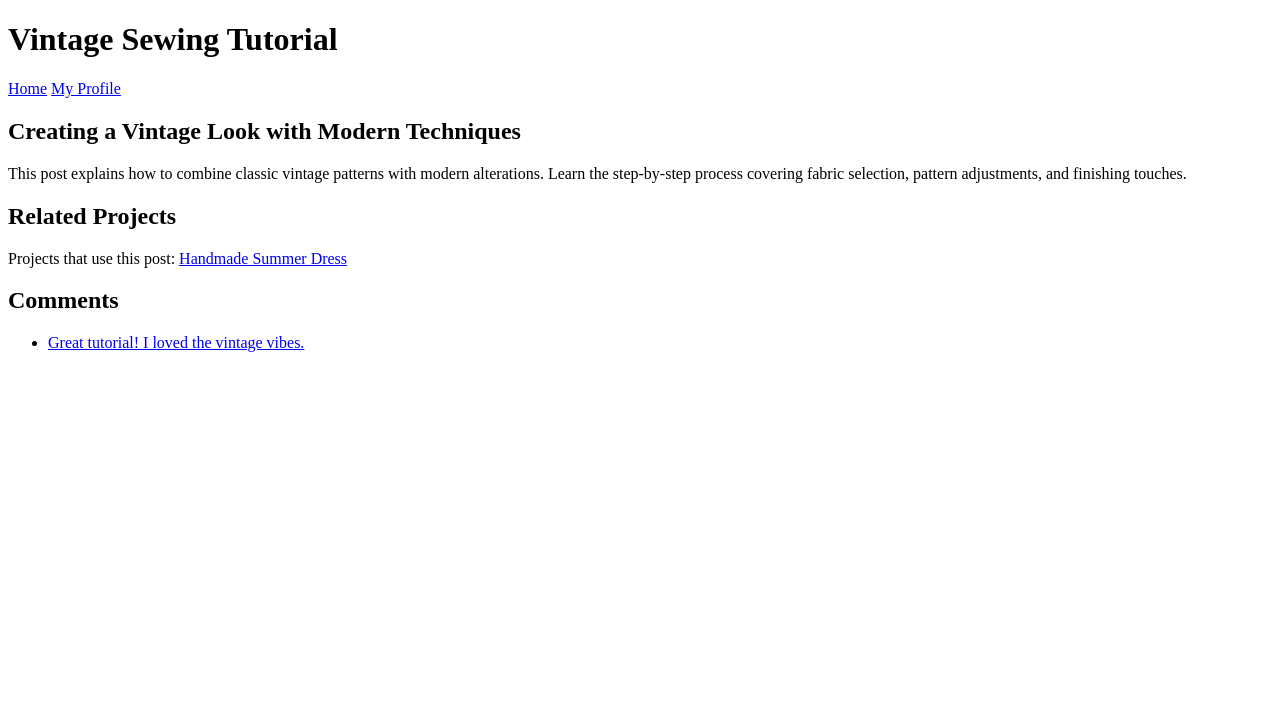
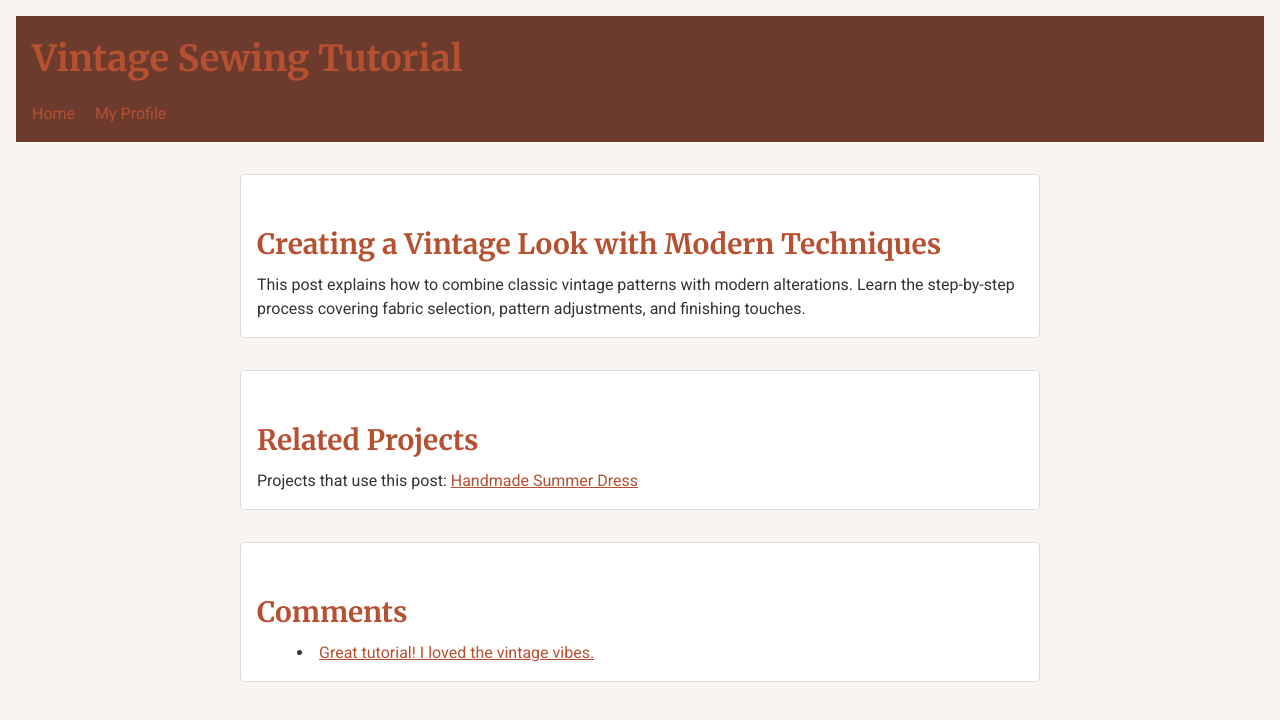
Before and after one commit to seanaryan1/CSC437, a website: page public/post.html in a window 1280 px wide. Drawn offline with Linux system fonts and the light colour scheme.

Commit message:
labs done

```diff
--- a/public/post.html
+++ b/public/post.html
@@ -1,5 +1,20 @@
 <!DOCTYPE html>
 <html>
+  <head>
+    <meta charset="utf-8" />
+    <meta name="viewport" content="width=device-width, initial-scale=1" />
+
+    <link rel="preconnect" href="https://fonts.googleapis.com" />
+    <link rel="preconnect" href="https://fonts.gstatic.com" crossorigin />
+    <link
+      href="https://fonts.googleapis.com/css2?family=Merriweather:wght@300;700&family=Roboto:ital,wght@0,400;0,700;1,400&display=swap"
+      rel="stylesheet"
+    />
+    <link rel="stylesheet" href="/styles/reset.css" />
+    <link rel="stylesheet" href="/styles/tokens.css" />
+    <link rel="stylesheet" href="/styles/page.css" />
+    <title>Welcome to Sewing & Crafts Community</title>
+  </head>
 <body>
   <header>
     <h1>Vintage Sewing Tutorial</h1>
--- /dev/null
+++ b/public/styles/page.css
@@ -0,0 +1,69 @@
+/* page.css */
+@import url('tokens.css');
+
+/* Typography */
+body {
+  font-family: var(--font-body);
+  font-size: var(--font-size-base);
+  color: var(--color-text);
+  background-color: var(--color-background-page);
+  padding: var(--space-md);
+}
+h1, h2, h3 {
+  font-family: var(--font-display);
+  color: var(--color-accent);
+}
+h1 {
+  font-size: var(--font-size-h1);
+  margin-bottom: var(--space-md);
+}
+h2 {
+  font-size: var(--font-size-h2);
+  margin-top: var(--space-lg);
+  margin-bottom: var(--space-sm);
+}
+
+/* Header & Nav */
+header {
+  background-color: var(--color-background-header);
+  color: var(--color-text-header);
+  padding: var(--space-md);
+  margin-bottom: var(--space-lg);
+}
+nav a {
+  color: var(--color-link);
+  margin-right: var(--space-md);
+  text-decoration: none;
+}
+nav a:hover {
+  text-decoration: underline;
+}
+
+/* Links */
+a {
+  color: var(--color-link);
+}
+a:hover {
+  text-decoration: underline;
+}
+
+/* Main content */
+main {
+  max-width: 800px;
+  margin: 0 auto;
+}
+article, section {
+  margin-bottom: var(--space-lg);
+  padding: var(--space-md);
+  background-color: #fff;
+  border: 1px solid #ddd;
+  border-radius: 4px;
+}
+
+/* Utility */
+ul {
+  list-style: disc inside;
+}
+ol {
+  list-style: decimal inside;
+}
--- /dev/null
+++ b/public/styles/reset.css
@@ -0,0 +1,11 @@
+/* Reset CSS */
+* {
+    margin: 0;
+    box-sizing: border-box;
+  }
+  body {
+    line-height: 1.5;
+  }
+  img {
+    max-width: 100%;
+  }
--- /dev/null
+++ b/public/styles/tokens.css
@@ -0,0 +1,21 @@
+
+:root {
+    --color-background-page: #f8f4f0;
+    --color-background-header: #6d3b2e;
+    --color-text: #333333;
+    --color-text-header: #f8f4f0;
+    --color-accent: #b55031;
+    --color-link: var(--color-accent);
+
+    /* Fonts */
+    --font-body: 'Roboto', sans-serif;
+    --font-display: 'Merriweather', serif;
+    --font-size-base: 1rem;
+    --font-size-h1: 2.25rem;
+    --font-size-h2: 1.75rem;
+
+    /* Spacing */
+    --space-sm: 0.5rem;
+    --space-md: 1rem;
+    --space-lg: 2rem;
+  }
```
Also changed, not shown: public/comment.html (+19 -0 lines), public/index.html (+24 -5 lines), public/portfolio.html (+15 -0 lines), public/project.html (+16 -1 lines), public/user.html (+15 -0 lines).
